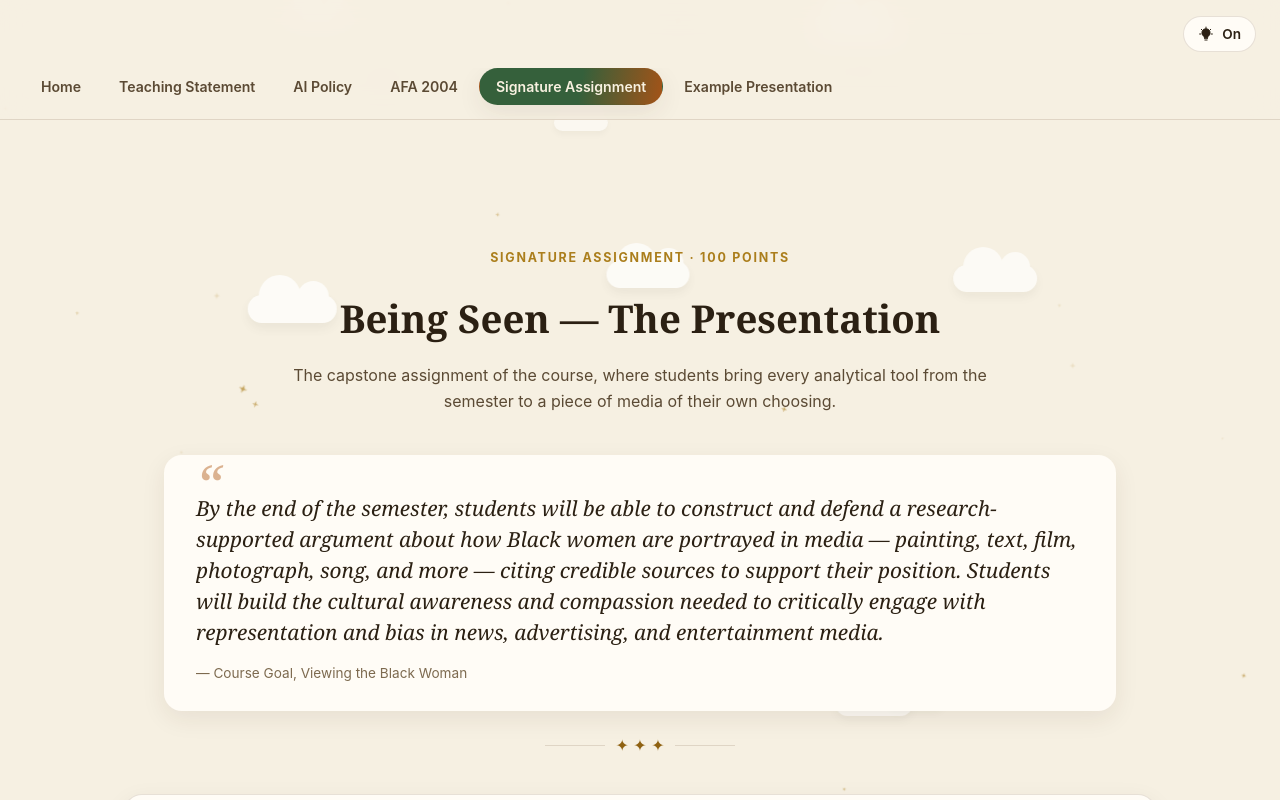
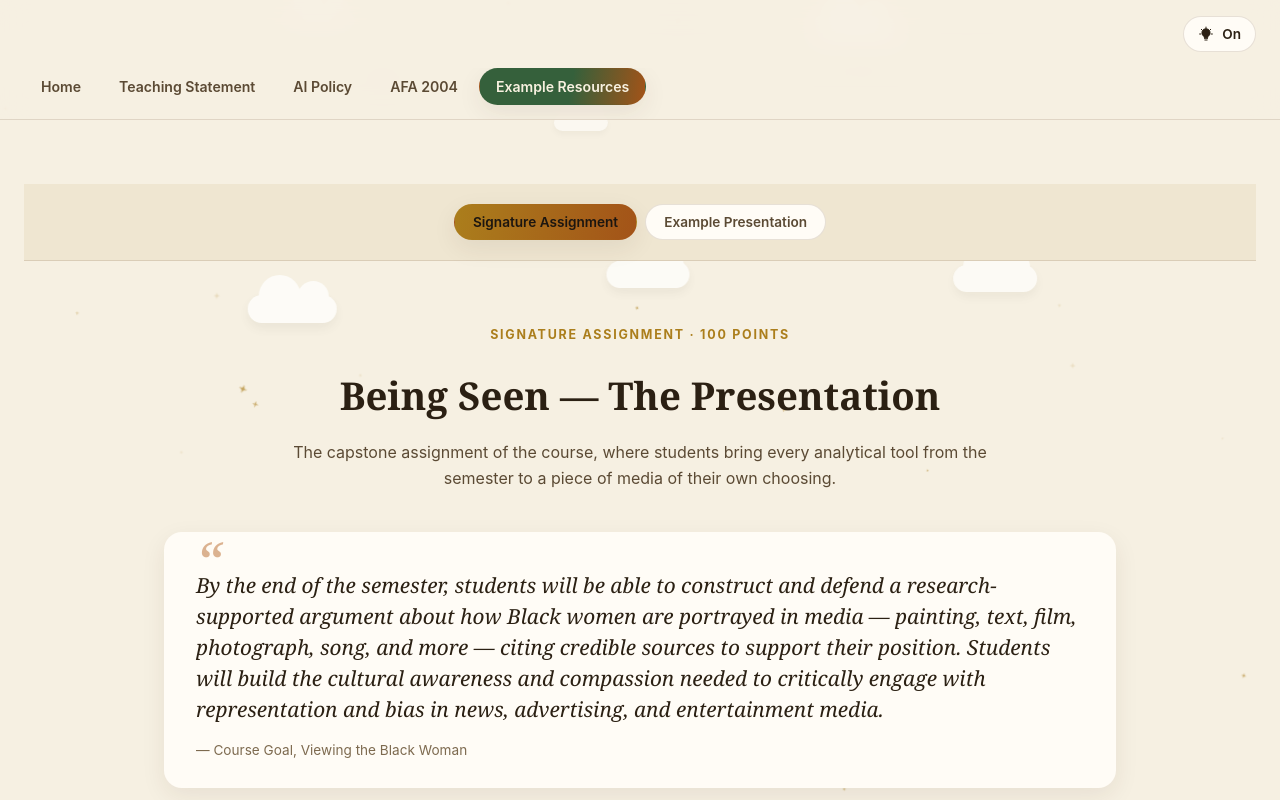
Before and after one commit to nyrere/AFA2002-_class_page, a plain HTML site: page index.html in a window 1280 px wide. Both pictures are taken after a click on the link "View assignment →". Shown: the top 800 px of the page. Drawn offline with Linux system fonts and the light colour scheme.

Commit message:
Nest Example Presentation under a renamed Example Resources tab
Merge the standalone Example Presentation tab into the former
Signature Assignment tab as a sub-tab, alongside a new "Signature
Assignment" sub-tab holding the original content. Rename the top-level
tab to "Example Resources" and add a small secondary tab bar (with its
own JS switching, keyboard nav, and cross-tab deep-linking via
data-subgoto) so Home page cards can jump straight to either sub-tab.

Co-Authored-By: Claude Sonnet 5 <noreply@anthropic.com>

```diff
--- a/css/style.css
+++ b/css/style.css
@@ -329,6 +329,54 @@ main {
 @keyframes fadeUp {
   from { opacity: 0; transform: translateY(10px); }
   to { opacity: 1; transform: translateY(0); }
+}
+
+.subpanel {
+  display: none;
+  animation: fadeUp 0.4s ease both;
+}
+.subpanel.active {
+  display: block;
+}
+
+.subtabs-wrap {
+  border-bottom: 1px solid var(--border);
+  background: var(--bg-alt);
+}
+
+.subtabs {
+  display: flex;
+  gap: 8px;
+  justify-content: center;
+  flex-wrap: wrap;
+  max-width: 1080px;
+  margin: 0 auto;
+  padding: 20px 24px;
+}
+
+.subtab-btn {
+  background: var(--surface);
+  border: 1px solid var(--border);
+  color: var(--text-muted);
+  font-family: var(--font-body);
+  font-weight: 600;
+  font-size: 0.85rem;
+  padding: 9px 18px;
+  border-radius: 999px;
+  cursor: pointer;
+  white-space: nowrap;
+  transition: all 0.2s ease;
+}
+
+.subtab-btn:hover {
+  color: var(--text);
+}
+
+.subtab-btn[aria-selected='true'] {
+  background: linear-gradient(100deg, var(--gold-bright), var(--magenta));
+  border-color: transparent;
+  color: #1c1610;
+  box-shadow: var(--shadow-soft);
 }
 
 @media (prefers-reduced-motion: reduce) {
--- a/index.html
+++ b/index.html
@@ -35,8 +35,7 @@
     <button class="tab-btn" role="tab" data-tab="teaching">Teaching Statement</button>
     <button class="tab-btn" role="tab" data-tab="ai-policy">AI Policy</button>
     <button class="tab-btn" role="tab" data-tab="syllabus">AFA 2004</button>
-    <button class="tab-btn" role="tab" data-tab="signature">Signature Assignment</button>
-    <button class="tab-btn" role="tab" data-tab="example">Example Presentation</button>
+    <button class="tab-btn" role="tab" data-tab="signature">Example Resources</button>
   </nav>
 </header>
 
@@ -66,13 +65,13 @@
           <span class="pill">Signature Assignment</span>
           <h3 style="font-family:var(--font-display);">Being Seen — The Presentation</h3>
           <p style="color:var(--text-muted); font-size:0.92rem;">The course goal, assignment tasks, grading criteria, and AI policy behind the capstone final presentation.</p>
-          <a href="#signature" data-goto="signature">View assignment →</a>
+          <a href="#signature" data-goto="signature" data-subgoto="assignment">View assignment →</a>
         </div>
         <div class="card">
           <span class="pill magenta">Worked Example</span>
           <h3 style="font-family:var(--font-display);">The Jezebel Trope in <em>Sinners</em></h3>
           <p style="color:var(--text-muted); font-size:0.92rem;">A model case study analyzing Pearline's character arc, built to show students what a strong submission looks like.</p>
-          <a href="#example" data-goto="example">Read the case study →</a>
+          <a href="#signature" data-goto="signature" data-subgoto="example">Read the case study →</a>
         </div>
         <div class="card">
           <span class="pill">Philosophy</span>
@@ -338,8 +337,16 @@
   </section>
 </section>
 
-<!-- ============================= SIGNATURE ASSIGNMENT ============================= -->
+<!-- ============================= EXAMPLE RESOURCES ============================= -->
 <section id="signature" class="panel" role="tabpanel">
+  <div class="subtabs-wrap">
+    <nav class="subtabs" role="tablist" aria-label="Example Resources sections">
+      <button class="subtab-btn" role="tab" data-subtab="assignment" aria-selected="true">Signature Assignment</button>
+      <button class="subtab-btn" role="tab" data-subtab="example">Example Presentation</button>
+    </nav>
+  </div>
+
+  <div class="subpanel active" data-subpanel="assignment">
   <section>
     <div class="container">
       <div class="section-head">
@@ -479,10 +486,9 @@
       </div>
     </div>
   </section>
-</section>
+  </div>
 
-<!-- ============================= EXAMPLE PRESENTATION ============================= -->
-<section id="example" class="panel" role="tabpanel">
+  <div class="subpanel" data-subpanel="example">
   <section>
     <div class="container">
       <div class="section-head">
@@ -584,6 +590,7 @@
       </div>
     </div>
   </section>
+  </div>
 </section>
 
 </main>
--- a/js/main.js
+++ b/js/main.js
@@ -71,7 +71,13 @@
     document.querySelectorAll('[data-goto]').forEach(function (el) {
       el.addEventListener('click', function (e) {
         e.preventDefault();
-        activate(el.getAttribute('data-goto'), true);
+        var targetId = el.getAttribute('data-goto');
+        activate(targetId, true);
+        var subgoto = el.getAttribute('data-subgoto');
+        if (subgoto) {
+          var panel = document.getElementById(targetId);
+          if (panel && panel._activateSubtab) panel._activateSubtab(subgoto);
+        }
         window.scrollTo({ top: 0, behavior: 'smooth' });
       });
     });
@@ -83,6 +89,45 @@
     } else {
       activate(validIds[0], false);
     }
+  }
+
+  function initSubtabs() {
+    document.querySelectorAll('.subtabs').forEach(function (nav) {
+      var buttons = Array.prototype.slice.call(nav.querySelectorAll('.subtab-btn'));
+      var panelRoot = nav.closest('.panel');
+      if (!panelRoot || !buttons.length) return;
+      var subpanels = Array.prototype.slice.call(panelRoot.querySelectorAll('.subpanel'));
+
+      function activate(key) {
+        buttons.forEach(function (btn) {
+          var isMatch = btn.getAttribute('data-subtab') === key;
+          btn.setAttribute('aria-selected', isMatch ? 'true' : 'false');
+          btn.tabIndex = isMatch ? 0 : -1;
+        });
+        subpanels.forEach(function (sp) {
+          sp.classList.toggle('active', sp.getAttribute('data-subpanel') === key);
+        });
+      }
+
+      buttons.forEach(function (btn, index) {
+        btn.addEventListener('click', function () {
+          activate(btn.getAttribute('data-subtab'));
+        });
+        btn.addEventListener('keydown', function (e) {
+          var newIndex = null;
+          if (e.key === 'ArrowRight') newIndex = (index + 1) % buttons.length;
+          if (e.key === 'ArrowLeft') newIndex = (index - 1 + buttons.length) % buttons.length;
+          if (newIndex !== null) {
+            e.preventDefault();
+            buttons[newIndex].focus();
+            activate(buttons[newIndex].getAttribute('data-subtab'));
+          }
+        });
+      });
+
+      panelRoot._activateSubtab = activate;
+      activate(buttons[0].getAttribute('data-subtab'));
+    });
   }
 
   function initSparkles() {
@@ -150,6 +195,7 @@
   document.addEventListener('DOMContentLoaded', function () {
     initTheme();
     initTabs();
+    initSubtabs();
     initSparkles();
     initClouds();
     initLeaves();
```
